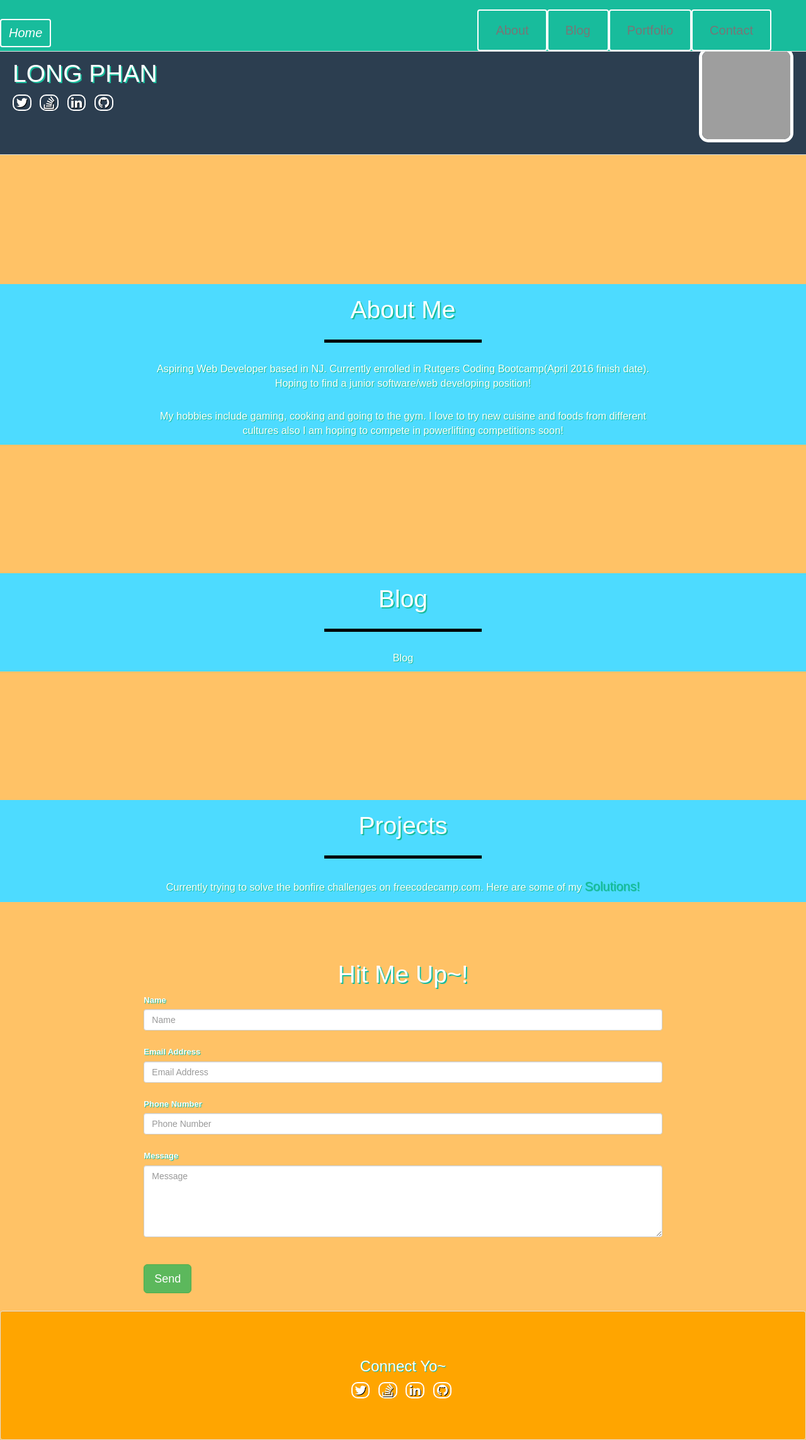
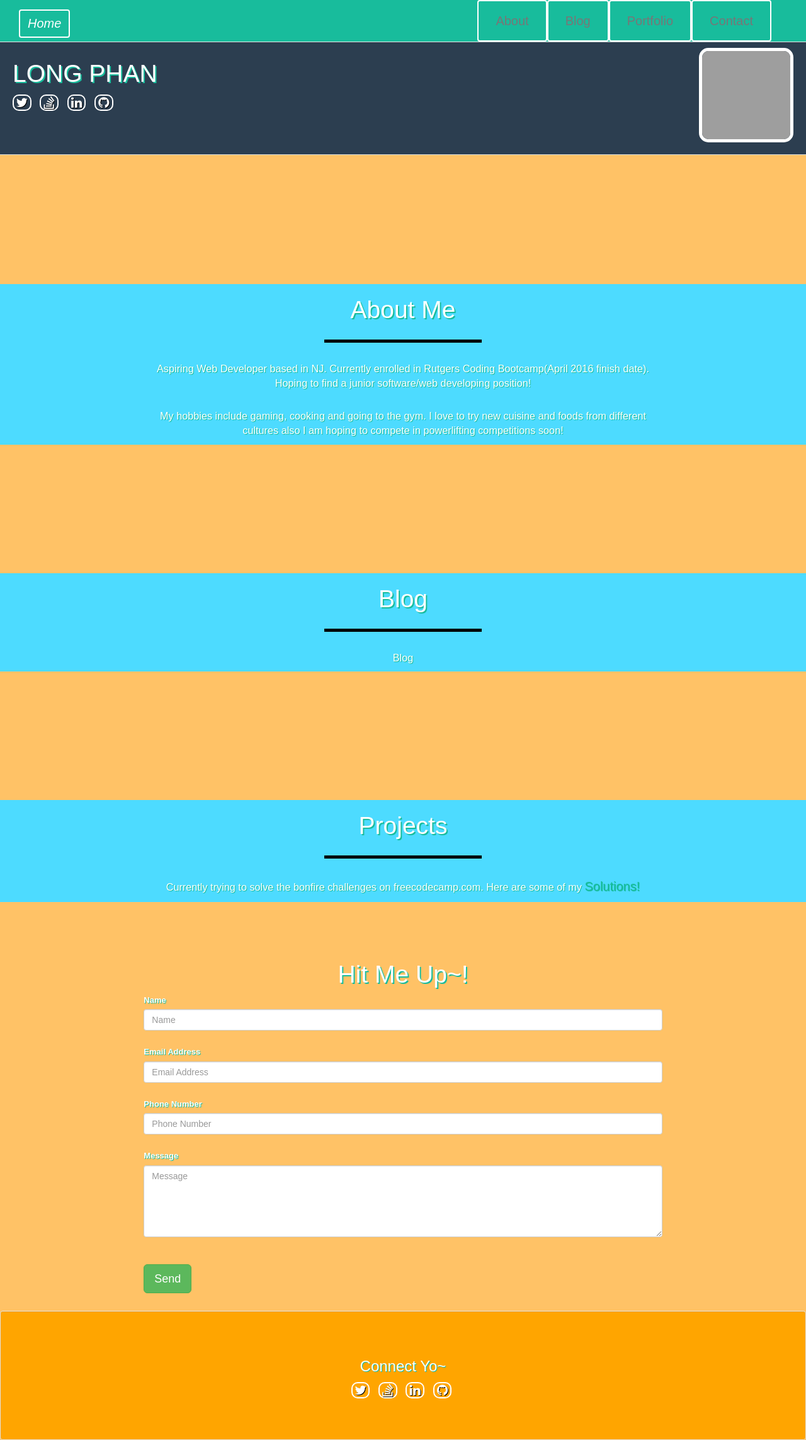
Before and after one commit to longp/PORTFOLIO, a PHP site: page / in a window 1280 px wide. Shown: the whole page at 63% size. Run offline with PHP 8.4, Linux system fonts and the light colour scheme; some libraries are stand-ins or nearby versions; grey boxes are pictures that could not be loaded.

Commit message:
header nav bar

```diff
--- a/project.css
+++ b/project.css
@@ -49,7 +49,7 @@ a> img {
 .btn-outline
   {
 
-    margin-top: 15px;
+
     border: solid 2px #fff;
     font-size: 20px;
     color: #fff;
@@ -59,8 +59,7 @@ a> img {
  .homebtn-outline
   {
     position:fixed;
-    margin-top: 15px;
-    left:0;
+    left:30px;
     border: solid 2px #fff;
     font-size: 20px;
     color: #fff;
```
